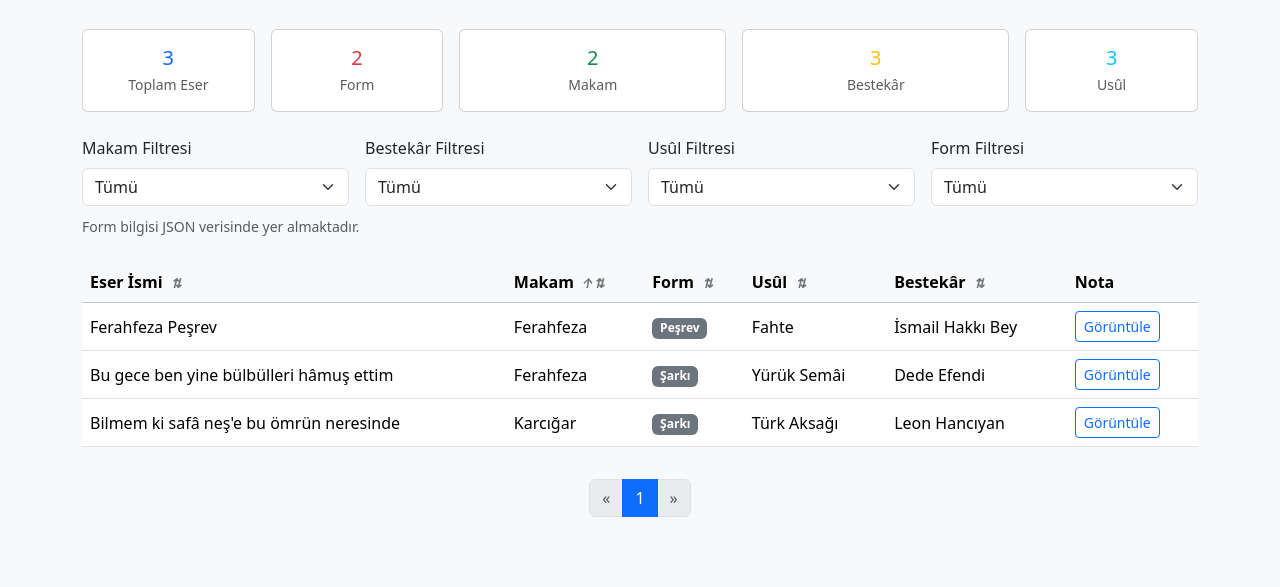
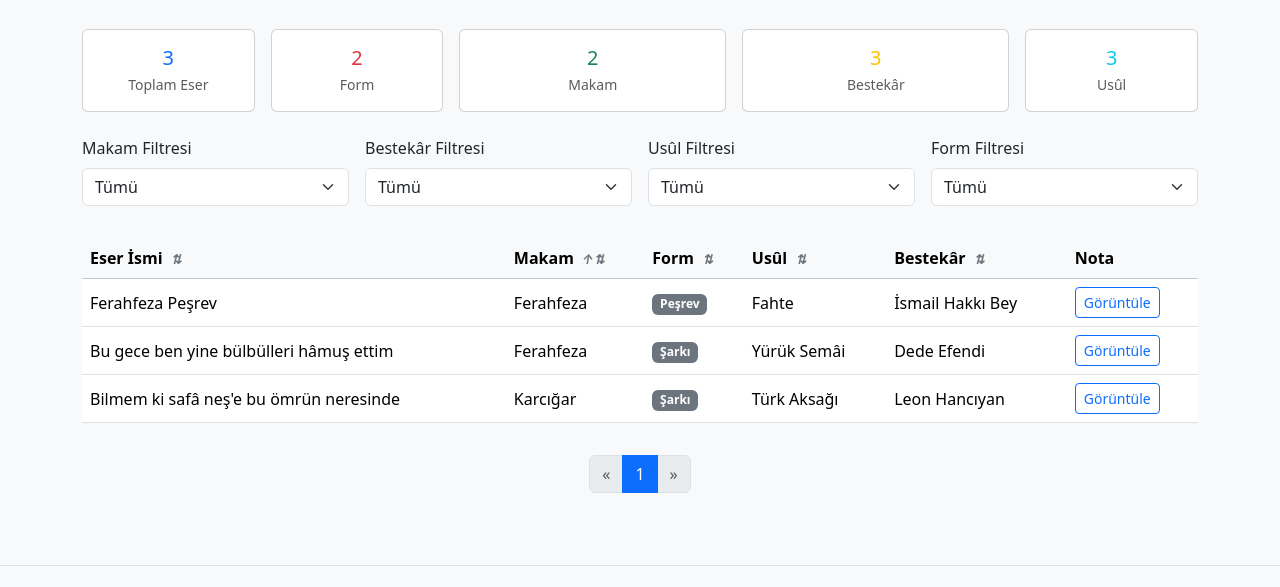
Before and after one commit to ferahfeza/tsm-arsiv-site, a plain HTML site: page index.html in a window 1280 px wide. Shown: the part 147-734 px from the top of the page. Drawn offline with nearby package versions, Linux system fonts and the light colour scheme.

Commit message:
Remove commented JSON information text

```diff
--- a/index.html
+++ b/index.html
@@ -156,9 +156,9 @@
       </div>
       <div class="row mt-2">
         <div class="col-12">
-          <small class="text-muted">
+          <!--<small class="text-muted">
             <i class="bi bi-info-circle"></i> Form bilgisi JSON verisinde yer almaktadır.
-          </small>
+          </small>-->
         </div>
       </div>
     </section>
```
